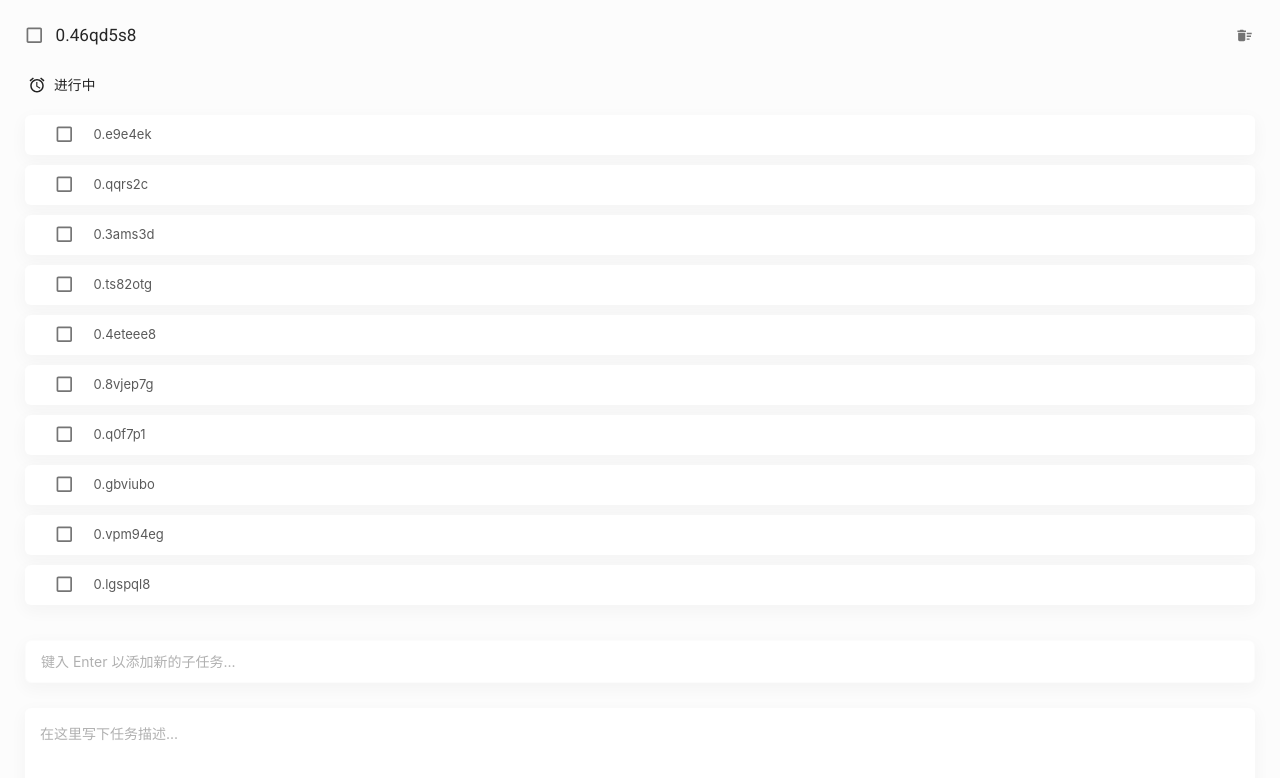
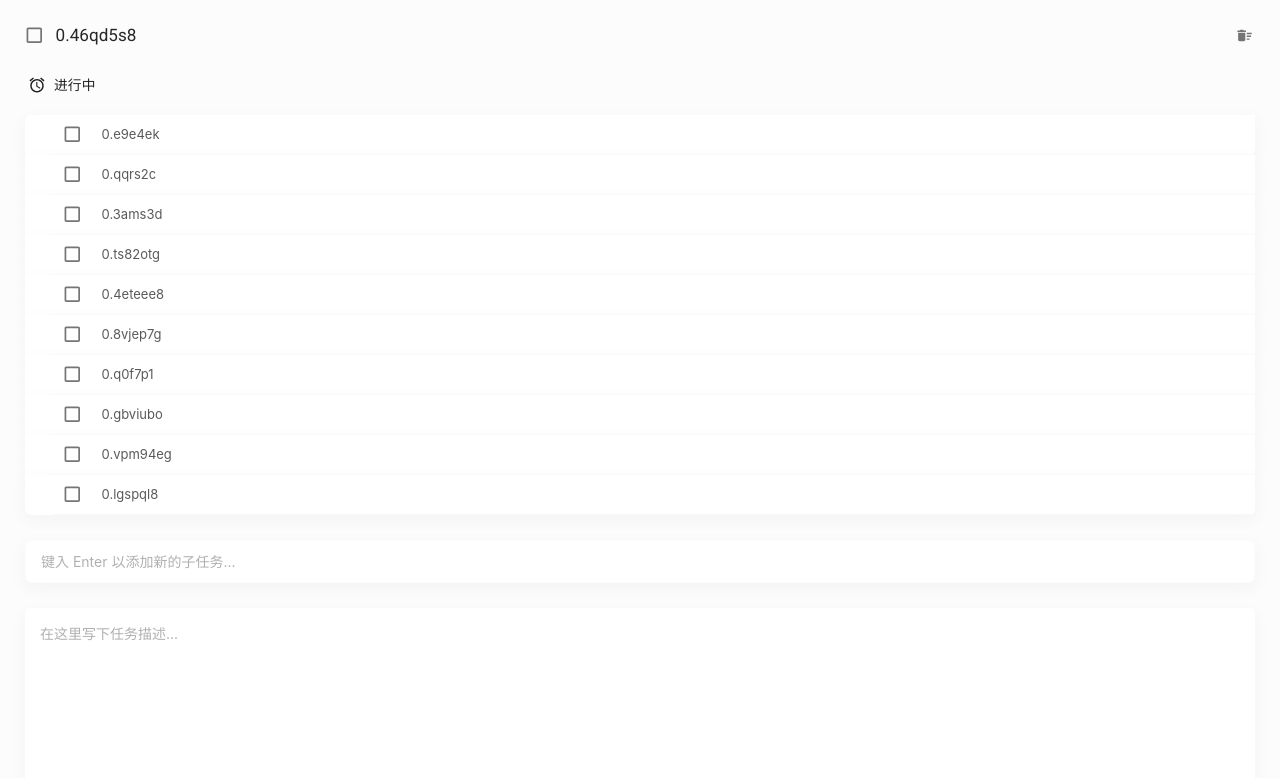
Before and after one commit to lenconda/sigma_web, a React app: page / in a window 1280 px wide. Shown: the top 778 px of the page. Built offline with nearby package versions, Linux system fonts and the light colour scheme.

Commit message:
feat: optimize task list style

```diff
--- a/src/components/TaskList/index.less
+++ b/src/components/TaskList/index.less
@@ -15,6 +15,21 @@
   overflow: scroll;
   background-color: @bg-gray;
   min-width: 420px;
+
+  .task-items {
+    & > div:last-child {
+      & .task-item-wrapper {
+        border-bottom-left-radius: @border-radius;
+        border-bottom-right-radius: @border-radius;
+      }
+    }
+    & > div:first-child {
+      & .task-item-wrapper {
+        border-top-left-radius: @border-radius;
+        border-bottom-right-radius: @border-radius;
+      }
+    }
+  }
 
   &__title-bar {
     box-sizing: border-box;
--- a/src/components/TaskList/index.tsx
+++ b/src/components/TaskList/index.tsx
@@ -333,7 +333,7 @@ export default (props: TaskList) => {
           <Droppable droppableId={(currentTask && currentTask.taskId) || Math.random().toString(32).substr(2)}>
             {
               (provided, snapshot) => (
-                <div ref={provided.innerRef}>
+                <div ref={provided.innerRef} className="task-items">
                   {
                     tasks.map((item, index) => (
                       <Draggable key={item.taskId} draggableId={item.taskId} index={index}>
@@ -346,6 +346,7 @@ export default (props: TaskList) => {
                               style={getItemStyle(provided.draggableProps.style)}
                             >
                               <Item
+                                className="task-item-wrapper"
                                 selected={selectedTasks.findIndex(currentTask => item.taskId === currentTask.taskId) !== -1}
                                 isDragging={snapshot.isDragging}
                                 content={item.content}
--- a/src/components/TaskListItem/index.less
+++ b/src/components/TaskListItem/index.less
@@ -1,19 +1,12 @@
 @import '../../global.less';
-
-.task-item-wrapper {
-  margin-bottom: 10px;
-  box-shadow: @box-shadow;
-}
 
 .task-item {
   box-sizing: border-box;
   display: flex;
   justify-content: space-between;
   padding: 0;
-  border-radius: @border-radius;
   background-color: #fff;
   box-shadow: @box-shadow;
-  margin-bottom: 10px;
   transition: all @transition-duration;
 
   &:hover &__drag-control > .icon,
@@ -36,6 +29,7 @@
     flex-shrink: 0;
     height: 100%;
     display: flex;
+    border-bottom: 1px solid #f9f9f9;
 
     &.dragging {
       border-bottom: 0;
@@ -65,7 +59,7 @@
   }
 
   &__drag-control {
-    width: 20px;
+    width: 28px;
     height: 40px;
     position: relative;
 
@@ -74,7 +68,7 @@
       position: absolute;
       top: 50%;
       left: 50%;
-      transform: translateY(-50%);
+      transform: translate(-50%, -50%);
       color: #b0b0b0;
       font-size: 12px;
     }
--- a/src/components/TaskListItem/index.tsx
+++ b/src/components/TaskListItem/index.tsx
@@ -29,6 +29,7 @@ export interface TaskListItemProps extends TaskListItem {
   selected?: boolean;
   onSelectionChange: (taskInfo: TaskListItem) => void;
   onChange: (taskInfo: TaskListItem) => void;
+  className?: string;
 }
 
 const useStyles = makeStyles(() => ({
@@ -50,6 +51,7 @@ export default React.forwardRef((props: TaskListItemProps, ref) => {
     onSelectionChange,
     onChange,
     parentTaskId,
+    className = '',
   } = props;
 
   const [currentTaskContent, setCurrentTaskContent] = useState<string>('');
@@ -78,7 +80,7 @@ export default React.forwardRef((props: TaskListItemProps, ref) => {
   return (
     <div
       ref={ref as any}
-      className={`task-item ${isDragging ? 'dragging' : ''} ${selected ? 'selected' : ''}`}
+      className={`${className} task-item ${isDragging ? 'dragging' : ''} ${selected ? 'selected' : ''}`}
       onClick={() => onSelectionChange(taskItem)}
     >
       <ListItem className={theme.taskListItem}>
```
